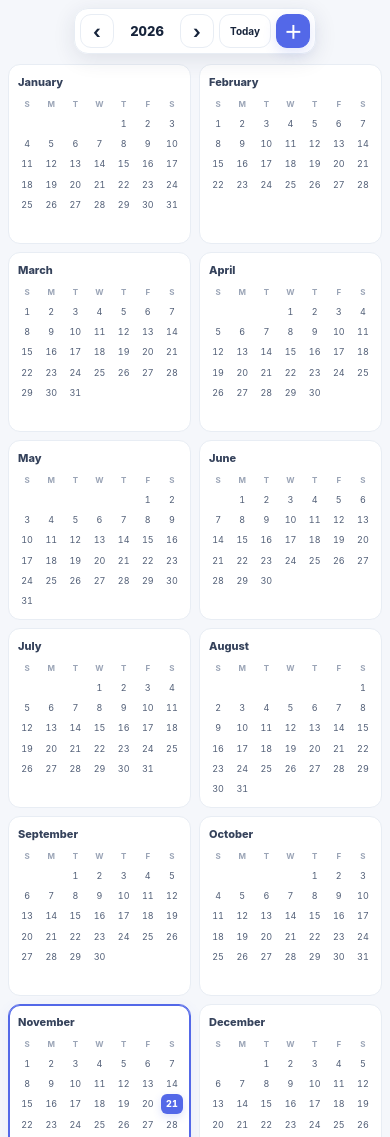
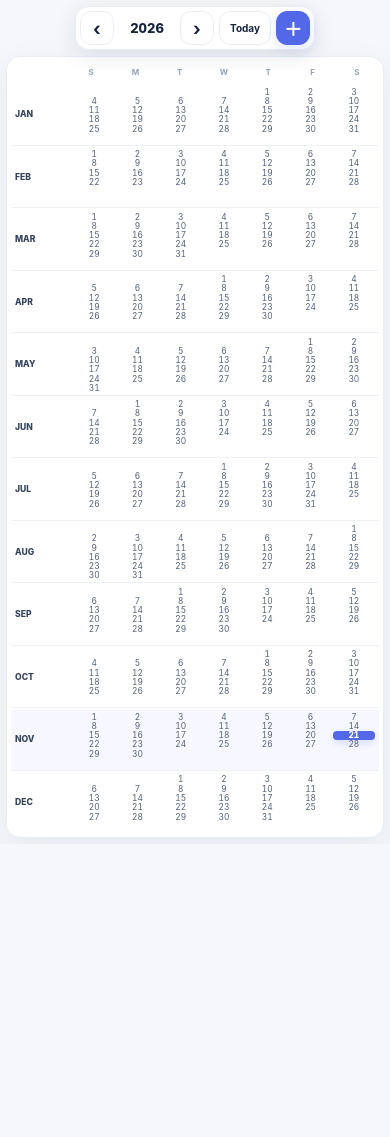
Before and after one commit to sidduganeshsid/calender, a plain HTML site: page index.html in a window 390 px wide. Shown: the top 1137 px of the page. After the commit the page ends 844 px from the top, so only its background shows below. Drawn offline with Linux system fonts and the light colour scheme.

Commit message:
Update calendar layout and month rendering logic

```diff
--- a/index.html
+++ b/index.html
@@ -225,12 +225,14 @@
       flex: 1; min-height: 0; grid-template-columns: repeat(4, minmax(0, 1fr));
       grid-template-rows: repeat(3, minmax(0, 1fr)); gap: 12px;
     }
+    .shared-weekdays { display: none; }
     .month-card {
       display: flex; min-height: 0; flex-direction: column; padding: 12px;
       border-color: #e8edf4; border-radius: 16px;
     }
     .month-card.current-month { border-color: var(--blue); box-shadow: inset 0 0 0 1px var(--blue), 0 5px 16px #5368e812; }
     .month-title { flex: 0 0 auto; margin: 2px 0 8px 2px; font-size: clamp(11px, 1vw, 14px); }
+    .month-short { display: none; }
     .month-days {
       flex: 1; min-height: 0; grid-template-rows: repeat(7, minmax(0, 1fr));
       gap: 1px 2px;
@@ -274,6 +276,114 @@
       .day { font-size: 8px; }
       .year-control { gap: 3px; }
       .year-control .today-control { padding-inline: 7px; }
+    }
+    @media (max-width: 620px) {
+      html, body {
+        width: 100vw;
+        height: 100vh;
+        height: 100dvh;
+        min-height: 0;
+        overflow: hidden;
+      }
+      .app {
+        width: 100vw;
+        height: 100vh;
+        height: 100dvh;
+        min-height: 0;
+        padding: 6px;
+      }
+      .main-layout,
+      .calendar-panel {
+        width: 100%;
+        height: 100%;
+        min-height: 0;
+      }
+      .section-heading {
+        height: 44px;
+        margin: 0 auto 6px;
+        padding: 4px;
+      }
+      .months-grid {
+        display: grid;
+        flex: 1;
+        width: 100%;
+        min-height: 0;
+        grid-template-columns: 1fr;
+        grid-template-rows: 22px repeat(12, minmax(0, 1fr));
+        grid-auto-rows: unset;
+        gap: 2px;
+        padding: 4px;
+        overflow: hidden;
+        border: 1px solid #e8edf4;
+        border-radius: 14px;
+        background: var(--paper);
+        box-shadow: var(--shadow);
+      }
+      .shared-weekdays {
+        display: grid;
+        min-height: 0;
+        grid-template-columns: 58px repeat(7, minmax(0, 1fr));
+        align-items: center;
+      }
+      .shared-weekdays::before {
+        content: "";
+      }
+      .shared-weekdays .weekday {
+        height: 100%;
+        font-size: 8px;
+      }
+      .month-card {
+        display: grid;
+        min-width: 0;
+        min-height: 0;
+        grid-template-columns: 58px minmax(0, 1fr);
+        align-items: stretch;
+        padding: 2px 4px;
+        border: 0;
+        border-bottom: 1px solid #eef1f6;
+        border-radius: 0;
+        background: transparent;
+      }
+      .month-card:last-child { border-bottom: 0; }
+      .month-card.current-month {
+        border-color: #eef1f6;
+        box-shadow: none;
+        background: #f7f8ff;
+      }
+      .month-title {
+        display: flex;
+        min-width: 0;
+        margin: 0;
+        align-items: center;
+        font-size: clamp(7px, 2.2vw, 10px);
+        line-height: 1;
+      }
+      .month-full { display: none; }
+      .month-short { display: inline; }
+      .month-days {
+        display: grid;
+        min-height: 0;
+        grid-template-columns: repeat(7, minmax(0, 1fr));
+        grid-template-rows: repeat(6, minmax(0, 1fr));
+        gap: 0 1px;
+      }
+      .month-days .weekday { display: none; }
+      .month-days .outside {
+        visibility: hidden;
+        display: grid;
+      }
+      .day {
+        min-width: 0;
+        height: 100%;
+        min-height: 0;
+        border-radius: 4px;
+        font-size: clamp(7px, 2.15vw, 9px);
+      }
+      .day.has-events::after {
+        bottom: 1px;
+        width: 2px;
+        height: 2px;
+      }
     }
   </style>
 </head>
@@ -453,7 +563,7 @@
     }
     function renderCalendar() {
       dom.yearLabel.textContent = state.year;
-      dom.months.innerHTML = MONTHS.map((month, monthIndex) => {
+      dom.months.innerHTML = `<div class="shared-weekdays" aria-hidden="true">${WEEKDAYS.map(day => `<span class="weekday">${day}</span>`).join("")}</div>` + MONTHS.map((month, monthIndex) => {
         const firstWeekday = new Date(state.year, monthIndex, 1).getDay();
         const daysInMonth = new Date(state.year, monthIndex + 1, 0).getDate();
         const cells = [];
@@ -472,7 +582,7 @@
         const trailingDays = 42 - daysInMonth - firstWeekday;
         for (let blank = 0; blank < trailingDays; blank += 1) cells.push('<span class="day outside" aria-hidden="true"></span>');
         const currentMonth = state.year === today.getFullYear() && monthIndex === today.getMonth();
-        return `<section class="month-card${currentMonth ? " current-month" : ""}" aria-label="${month} ${state.year}"${currentMonth ? ' aria-current="date"' : ""}><h3 class="month-title">${month}</h3><div class="month-days">${cells.join("")}</div></section>`;
+        return `<section class="month-card${currentMonth ? " current-month" : ""}" aria-label="${month} ${state.year}"${currentMonth ? ' aria-current="date"' : ""}><h3 class="month-title"><span class="month-full">${month}</span><span class="month-short">${month.slice(0, 3).toUpperCase()}</span></h3><div class="month-days">${cells.join("")}</div></section>`;
       }).join("");
     }
     function renderAgenda() {
```
